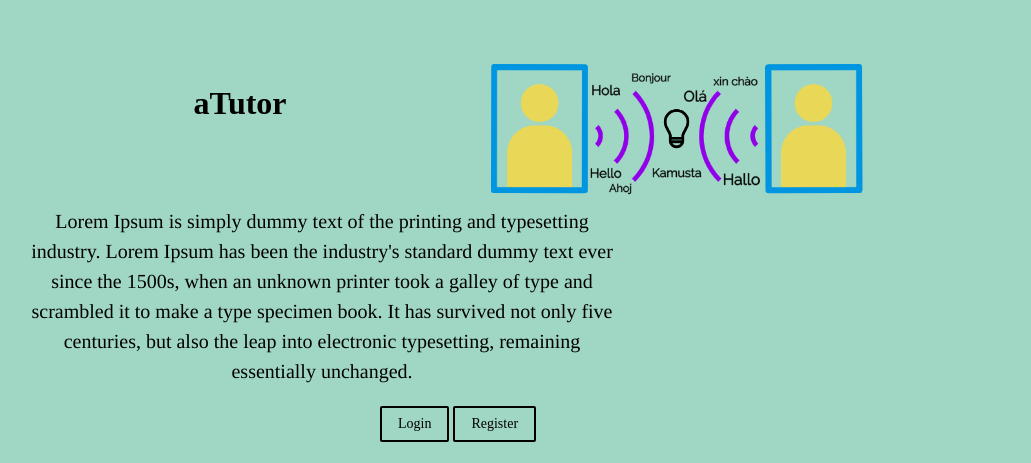
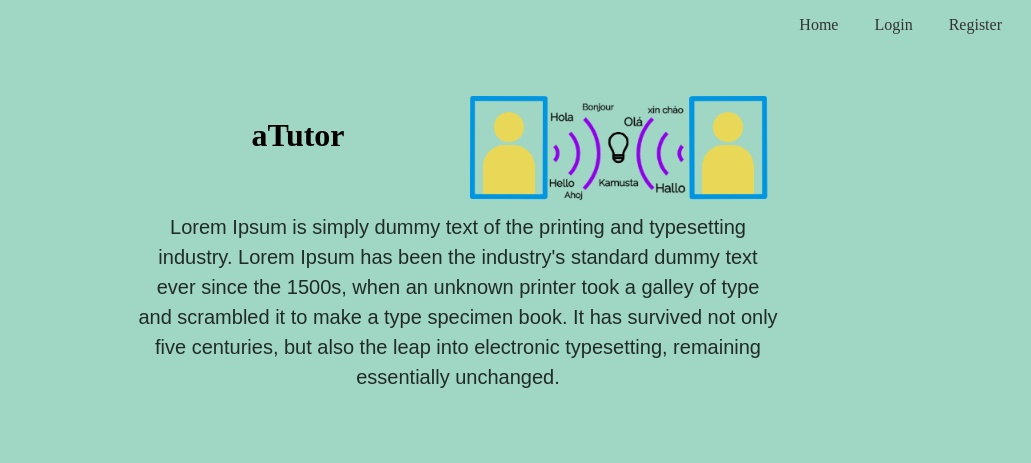
Before and after one commit to momentum-Tutor/eTutor, a Django app: page / in a window 1280 px wide. Shown: the top 463 px of the page, without its empty margins (182-1213 px from the left). Run offline with Django 3.2, Linux system fonts and the light colour scheme; parts of the project's set-up code (start-up, migrations or seed data) failed here and were passed over; some libraries are stand-ins or nearby versions.

Commit message:
templates update

```diff
--- a/config/settings.py
+++ b/config/settings.py
@@ -48,6 +48,7 @@ INSTALLED_APPS = [
     'debug_toolbar',
     'django_extensions',
     'registration',
+    'widget_tweaks',
 
     # Project-specific
     'users',
--- a/static/css/style.css
+++ b/static/css/style.css
@@ -19,7 +19,7 @@ body {
 }
 
 .searchBar{
-  padding-right: 250px;
+  padding-right: 200px;
   line-height: 70px;
 
 }
@@ -48,6 +48,10 @@ nav ul {
 nav ul li {
   float: left;
   position: relative;
+}
+nav ul li{
+  background-color: #0c5055;
+  color: #ffffff;
 }
 nav ul li a,
 nav ul li a:visited {
@@ -197,3 +201,13 @@ article {
 #usersList li {
   list-style-type: none;
 }
+
+.form-control{
+  font-weight: bold;
+  -webkit-appearance: none;
+       -moz-appearance: none;
+       border-style: solid;
+  border-width: 1px;
+  background-color: transparent;
+  width: 100%;
+}
--- a/templates/base.html
+++ b/templates/base.html
@@ -18,7 +18,7 @@
     <section class="nav-bar">
         <div class="nav-container">
             <div class="logo">
-                Logo
+                <a href="{% url 'homepage' %}">Logo</a>
             </div>
 
             <nav>
@@ -29,7 +29,7 @@
                         <button type="submit"><i class="fa fa-search"></i></button>
                     </li>
                     <li>
-                        <a href="#">Home</a>
+                        <a href="{% url 'homepage' %}">Home</a>
                     </li>
                     <li>
                         <a href="#">Chat</a>
@@ -40,18 +40,11 @@
                     <li>
                         <a href="#">Friends</a>
                         <ul class="nav-dropdown">
+                            <li>
+                                <a href="{% url 'all_users' %}">Friends</a>
+                            </li>
 
-                            <li class="flex items-center lh-copy pa3 ph0-l bb b--black-10">
-                                <img class="w2 h2 w3-ns h3-ns br-100" src="http://tachyons.io/img/avatar-mrmrs.jpg" />
-                                <div class="pl3 flex-auto">
-                                    <span class="f6 db black-70">Mrmrs</span>
-                                    <span class="f6 db black-70">Medium Hexagon, LLC</span>
-                                </div>
-                                <div>
-                                    <a href="tel:" class="f6 link blue hover-dark-gray"></a>
-                                </div>
-                            </li>
-                            <li class="flex items-center lh-copy pa3 ph0-l bb b--black-10">
+                            <li>
                                 <a href="{% url 'all_users' %}">Add Friend</a>
                             </li>
                         </ul>
@@ -78,8 +71,18 @@
             </nav>
         </div>
     </section>
+    {% else %}
+    <nav class="dt w-100 border-box pa3 ph5-ns">
+        <div class="dtc v-mid w-75 tr">
+            <a class="link dim dark-gray f4 f5-ns dib mr3 mr4-ns" href="{% url 'homepage' %}" title="About">Home</a>
+            <a class="link dim dark-gray f4 f5-ns dib mr3 mr4-ns" href="http://127.0.0.1:8000/accounts/login/"
+                title="Store">Login</a>
+            <a class="link dim dark-gray f4 f5-ns dib mr3 mr4-ns" href="http://127.0.0.1:8000/accounts/login/"
+                title="Store">Register</a>
+        </div>
+    </nav>
     {% endif  %}
-    <div class="tc">
+    <div class="mw7 tc center">
         {% block content %}
 
         {% endblock %}
--- a/templates/eTutor/welcome_page.html
+++ b/templates/eTutor/welcome_page.html
@@ -3,6 +3,7 @@
 
 {% block content %}
 <article class="cf ph3 ph5-ns pv5">
+    <div class="pv4">
         <div class="fn fl-ns w-50-ns">
             <h1>
                 aTutor
@@ -10,18 +11,37 @@
         </div>
         <div class="fn fl-ns w-50-ns">
             <img src="{% static 'images/logo_two.png' %}" alt="My image">
-
         </div>
-    <p class="times lh-copy measure f4 mt0">Lorem Ipsum is simply dummy text of the printing and typesetting industry.
+    </div>
+    <div class="pv5">
+        <p class="f5 f4-m f4-l fw4 black-80 mt lh-copy avenir">Lorem Ipsum is simply dummy text of the printing and
+            typesetting
+            industry.
             Lorem Ipsum has been the industry's
             standard
-        dummy text ever since the 1500s, when an unknown printer took a galley of type and scrambled it to make a type
+            dummy text ever since the 1500s, when an unknown printer took a galley of type and scrambled it to make a
+            type
             specimen
             book. It has survived not only five centuries, but also the leap into electronic typesetting, remaining
             essentially
             unchanged.</p>
-    <a class="f6 link dim br1 ba bw1 ph3 pv2 mb2 dib black" href="http://127.0.0.1:8000/accounts/login/">Login</a>
-    <a class="f6 link dim br1 ba bw1 ph3 pv2 mb2 dib black" href="http://127.0.0.1:8000/accounts/register/">Register</a>
+    </div>
+    <section class="mw7 center avenir">
+        <article class="b--black-10">
+            <a class="db ph0-l no-underline black dim" href="#0">
+                <div class="flex flex-column flex-row-ns">
+                    <div class="ph3 f4 f4-l lh-copy">
+                        <img src="https://www.educationalappstore.com/images/best-language-learning-apps-2.jpg"
+                            class="db" alt="Photo of a dimly lit room with a computer interface terminal.">
+                    </div>
+                    <div class="ph3 f4 f4-l lh-copy">
+                        <img src="https://www.educationalappstore.com/images/best-language-learning-apps-2.jpg"
+                            class="db" alt="Photo of a dimly lit room with a computer interface terminal.">
+                    </div>
+                </div>
+            </a>
+        </article>
+    </section>
 </article>
 
 {% endblock %}
```
Also changed, not shown: templates/eTutor/all_users.html (+13 -12 lines), templates/eTutor/homepage.html (+25 -25 lines), templates/eTutor/login_page.html (deleted, +0 -7 lines), templates/registration/registration_form.html (+5 -11 lines), users/forms.py (line endings or trailing spaces), 2 other files. Lines whose indentation alone changed are shown as unchanged.
